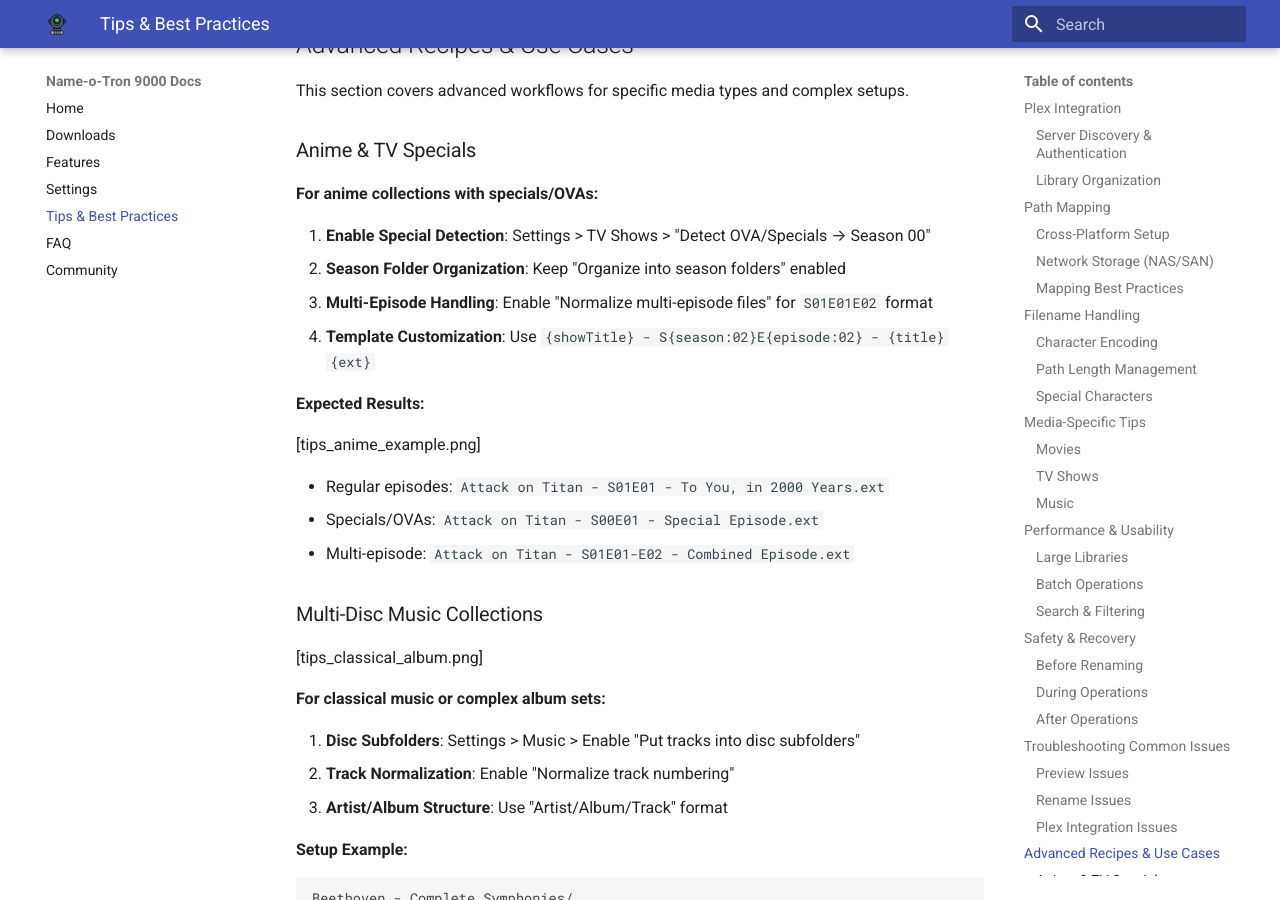
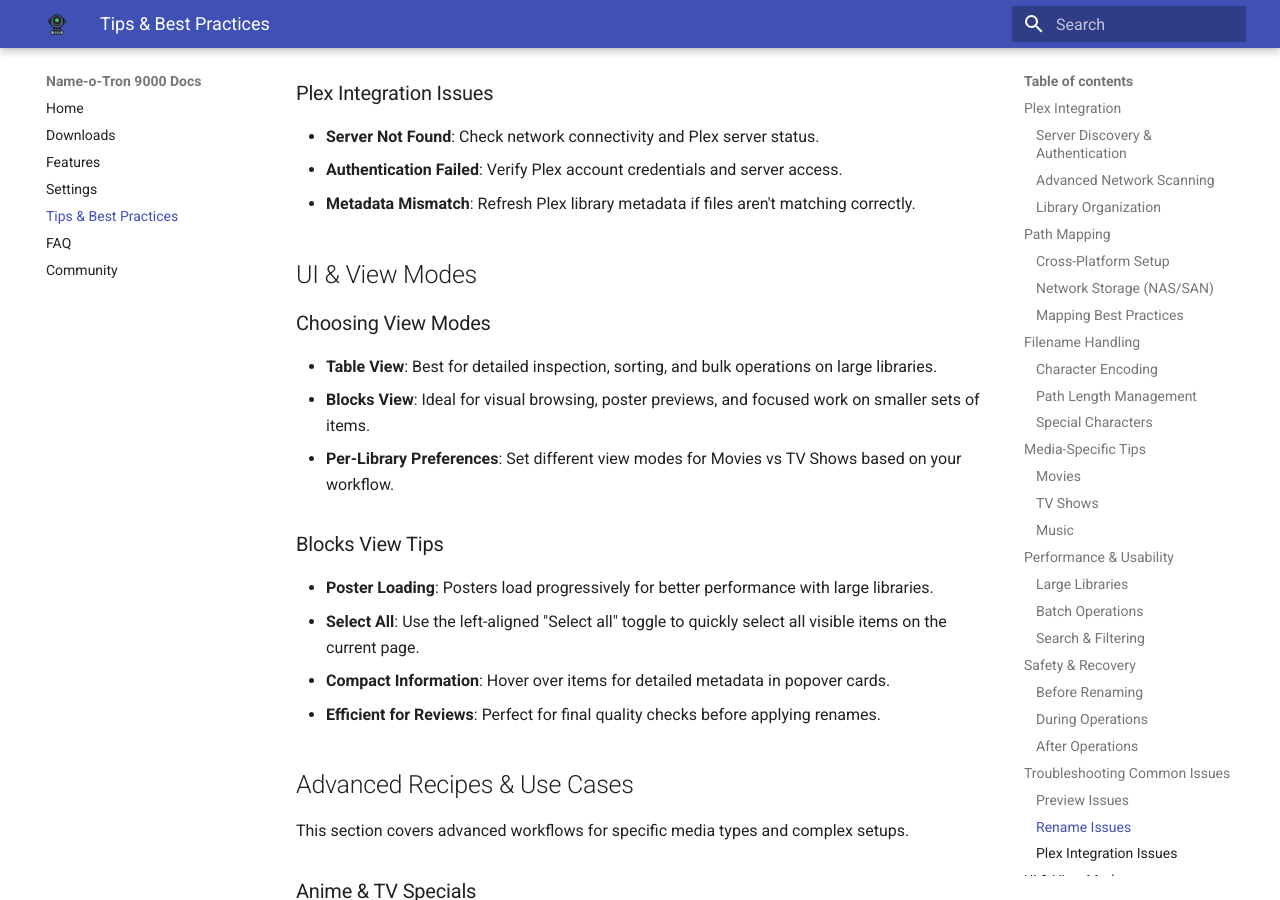
Before and after one commit to EdinUser/name-o-tron-9000, an MkDocs documentation site: the page built from docs/tips.md, in a window 1280 px wide and 900 px high, scrolled down 5479 px. Built offline with MkDocs 1.6.1 and Material for MkDocs 9.7.7, drawn with Linux system fonts in a browser that asks for light colours; some of the changed text lies outside the part shown.

Commit message:
docs: update documentation for advanced server discovery and view modes
- Add advanced network scanning documentation to features and tips
- Document new view modes (Table/Blocks) with Select All functionality
- Update settings documentation with view mode preferences
- Add API reference for new backend commands (advanced_scan, fetch_show_seasons)
- Include usage tips for Blocks view and advanced scanning workflows

```diff
--- a/docs/tips.md
+++ b/docs/tips.md
@@ -13,6 +13,12 @@
 
 [tips_manual_server.png]
 - **Token Persistence**: Choose "Secure (System Keyring)" for production use - it stores tokens encrypted in your OS credential store.
+
+### Advanced Network Scanning
+- **Complex Networks**: Use "Advanced Scan" when automatic discovery fails due to custom ports or network segmentation.
+- **Custom Ports**: Specify alternative Plex Media Server ports (default is 32400).
+- **Manual Hosts**: Provide specific IP addresses or hostnames to scan directly.
+- **Progress Monitoring**: The scan overlay shows real-time progress and discovered servers.
 
 ### Library Organization
 - **Consistent Naming**: Before using the app, ensure your Plex library is well-organized with consistent naming patterns.
@@ -169,6 +175,19 @@
 - **Server Not Found**: Check network connectivity and Plex server status.
 - **Authentication Failed**: Verify Plex account credentials and server access.
 - **Metadata Mismatch**: Refresh Plex library metadata if files aren't matching correctly.
+
+## UI & View Modes
+
+### Choosing View Modes
+- **Table View**: Best for detailed inspection, sorting, and bulk operations on large libraries.
+- **Blocks View**: Ideal for visual browsing, poster previews, and focused work on smaller sets of items.
+- **Per-Library Preferences**: Set different view modes for Movies vs TV Shows based on your workflow.
+
+### Blocks View Tips
+- **Poster Loading**: Posters load progressively for better performance with large libraries.
+- **Select All**: Use the left-aligned "Select all" toggle to quickly select all visible items on the current page.
+- **Compact Information**: Hover over items for detailed metadata in popover cards.
+- **Efficient for Reviews**: Perfect for final quality checks before applying renames.
 
 ## Advanced Recipes & Use Cases
 
```
Also changed, not shown: dev_docs/appendix_api.md (+20 -0 lines), docs/features.md (+7 -0 lines), docs/settings.md (+8 -1 lines).
